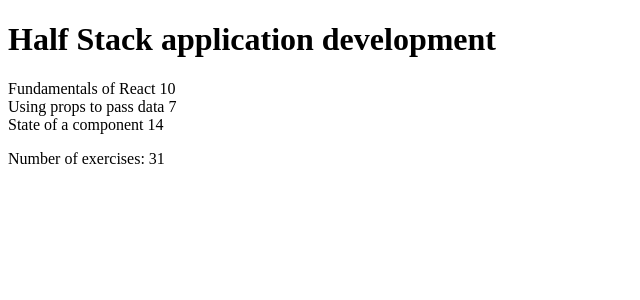
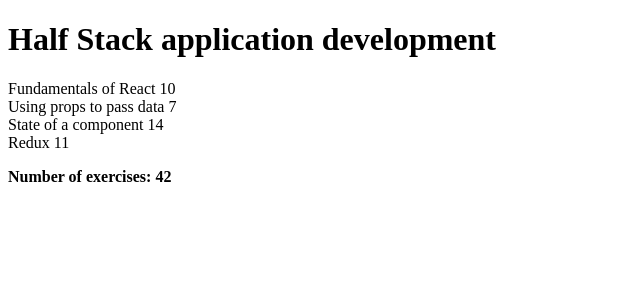
Before and after one commit to Chinmaya255696/full-stack-open-2023, a React (Vite) app in the folder part2/courseInfo/: page / in a window 1280 px wide. Shown: the top 300 px of the page, without its empty margins (0-640 px from the left). Built offline with nearby package versions, Linux system fonts and the light colour scheme.

Commit message:
completed 2.2: Course information step7

```diff
--- a/part2/courseInfo/src/App.jsx
+++ b/part2/courseInfo/src/App.jsx
@@ -23,6 +23,11 @@
         exercises: 14,
         id: 3,
       },
+      {
+        name: "Redux",
+        exercises: 11,
+        id: 3,
+      }
     ],
   };
   return (
--- /dev/null
+++ b/part2/courseInfo/src/components/Total.css
@@ -0,0 +1,3 @@
+p{
+font-weight: bold;
+}
--- a/part2/courseInfo/src/components/Total.jsx
+++ b/part2/courseInfo/src/components/Total.jsx
@@ -1,5 +1,6 @@
 import React from "react";
 
+import "./Total.css"
 const Total = ({ parts }) => {
   console.log(parts);
   let totalExercises = parts.reduce(
```
